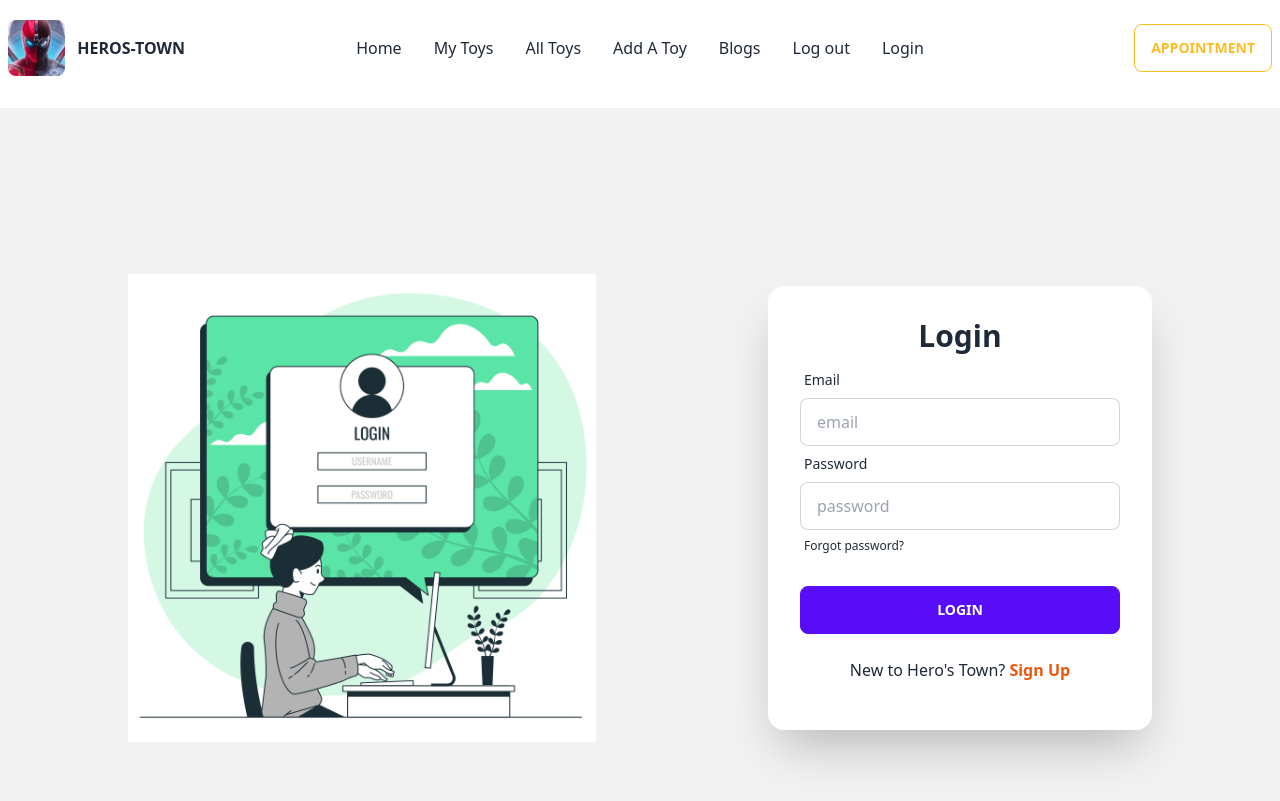
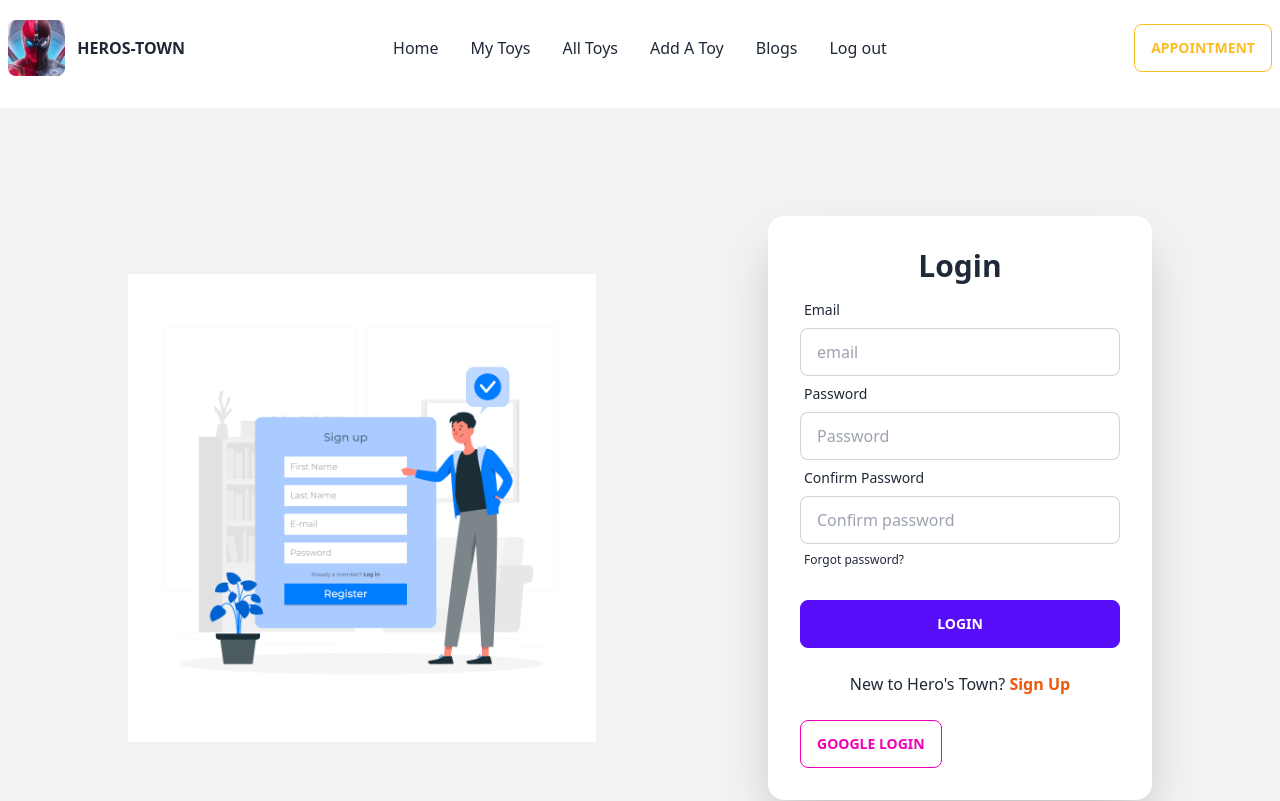
Before and after one commit to Rimon0000/toy-store-client, a React (Vite) app: page /login in a window 1280 px wide. Shown: the top 801 px of the page. Built offline with nearby package versions, Linux system fonts and the light colour scheme.

Commit message:
email password and google auth done

```diff
--- a/src/Pages/Login/Login.jsx
+++ b/src/Pages/Login/Login.jsx
@@ -1,29 +1,89 @@
-import React from 'react';
+import React, { useContext, useState } from 'react';
 import login from "../../assets/login/login.jpg"
+import signUp from "../../assets/login/registration.jpg"
 import { Link } from 'react-router-dom';
+import { AuthContext } from '../../Providers/AuthProvider';
 
 const Login = () => {
+    const [success, setSuccess] = useState('')
+    const [error, setError] = useState('')
+    const {login,googleLogin} = useContext(AuthContext)
+
+    const handleLogin = (event) =>{
+        event.preventDefault()
+        const form = event.target
+        const email = form.email.value
+        const password = form.password.value
+        const confirm = form.confirm.value
+        console.log(email, password, confirm)
+
+        if(password != confirm){
+            setError('Your password and confirm password did not matched.')
+            return
+          }
+          else if(password.length < 6){
+            setError('please add at least 6 characters long')
+            return
+          }
+
+        login(email, password)
+        .then(result =>{
+            const loggedUser = result.user
+            console.log(loggedUser)
+            setSuccess('User Login successful.')
+            setError(' ')
+            form.reset()
+        })
+        .catch(error =>{
+            console.log(error)
+            setError(error.message)
+        })
+    }
+
+    const handleGoogleLogin = () =>{
+        googleLogin()
+        .then(result =>{
+          const loggedUser = result.user
+          console.log(loggedUser)
+          setSuccess('User Login successful.')
+          setError(' ')
+        //   navigate(from, { replace: true })
+
+        })
+        .catch(error =>{
+          console.log(error)
+          setError(error.message)
+        })
+    }
+
+
     return (
         <div className="hero min-h-screen bg-base-200">
         <div className="hero-content flex-col lg:flex-row">
-          <div className=" w-1/2">
-            <img className='w-3/4' src={login} alt="" />
+        <div className="w-1/2">
+            <img className='w-3/4' src={signUp} alt="" />
           </div>
           <div className="card flex-shrink-0 w-full max-w-sm shadow-2xl bg-base-100">
             <div className="card-body">
             <h1 className="text-3xl text-center font-bold">Login</h1>
-              <form>
+              <form onSubmit={handleLogin}>
                   <div className="form-control">
                     <label className="label">
                       <span className="label-text">Email</span>
                     </label>
-                    <input type="text" placeholder="email" name="email" className="input input-bordered" />
+                    <input type="text" placeholder="email" name="email" className="input input-bordered" required/>
                   </div>
                   <div className="form-control">
                     <label className="label">
                       <span className="label-text">Password</span>
                     </label>
-                    <input type="text" placeholder="password" name="password" className="input input-bordered" />
+                    <input type="text" placeholder="Password" name="password" className="input input-bordered" required/>
+                  </div>
+                  <div className="form-control">
+                    <label className="label">
+                      <span className="label-text">Confirm Password</span>
+                    </label>
+                    <input type="text" placeholder="Confirm password" name="confirm" className="input input-bordered" required/>
                     <label className="label">
                       <a href="#" className="label-text-alt link link-hover">Forgot password?</a>
                     </label>
@@ -31,8 +91,15 @@ const Login = () => {
                   <div className="form-control mt-6">
                     <input type="submit" className="btn btn-primary" value="Login" />
                   </div>
+                  <div>
+                  <p className='text-orange-700'>{success}</p>
+                  <p className='text-lime-500'>{error}</p>
+                  </div>
               </form>
               <p className="my-4 text-center">New to Hero's Town? <Link className="text-orange-600 font-bold" to="/registration">Sign Up</Link></p>
+              <div>
+              <Link><button onClick={handleGoogleLogin} className="btn btn-outline btn-secondary">Google Login</button></Link>
+            </div>
             </div>
           </div>
         </div>
--- a/src/Pages/Shared/Navbar/Navbar.jsx
+++ b/src/Pages/Shared/Navbar/Navbar.jsx
@@ -1,8 +1,20 @@
-import React from 'react';
+import React, { useContext } from 'react';
 import { Link } from 'react-router-dom';
 import logo from "../../../assets/logo.jpg"
+import { AuthContext } from '../../../Providers/AuthProvider';
 
 const Navbar = () => {
+  const {user, logOut} = useContext(AuthContext)
+
+   //sign out
+   const handleLogOut = () =>{
+    logOut()
+    .then( () =>{
+    })
+    .catch(error =>{
+        console.log(error)
+    })
+}
 
   const navItems = <>
   <li><Link to="/">Home</Link></li>
@@ -12,8 +24,10 @@ const Navbar = () => {
   <li><Link to="/blog">Blogs</Link></li>
 
 
-   <li><button>Log out</button></li>
-   <li><Link to="/login">Login</Link></li>
+   { user ?
+   <li><Link to="/login">Login</Link></li> :
+    <li onClick={handleLogOut}><button>Log out</button></li>
+   }
    </>
 
   return (
--- a/src/Providers/AuthProvider.jsx
+++ b/src/Providers/AuthProvider.jsx
@@ -1,8 +1,9 @@
 import React, { createContext, useState } from 'react';
-import { createUserWithEmailAndPassword, getAuth } from "firebase/auth";
+import { GoogleAuthProvider, createUserWithEmailAndPassword, getAuth, signInWithEmailAndPassword, signInWithPopup, signOut } from "firebase/auth";
 import app from '../firebase/firebase.config';
 
 const auth = getAuth(app);
+const googleProvider = new GoogleAuthProvider()
 export const AuthContext = createContext()
 
 
@@ -17,10 +18,28 @@ const AuthProvider = ({children}) => {
         return createUserWithEmailAndPassword(auth, email, password)
     }
 
+    //login
+    const login = (email, password) =>{
+        return signInWithEmailAndPassword(auth, email, password)
+    }
+
+    //sign out
+    const logOut = () =>{
+        return signOut(auth)
+    }
+
+    //google login
+    const googleLogin = () =>{
+        return signInWithPopup(auth, googleProvider)
+     }
+
     const authInfo = {
         user,
         loading,
         createUser,
+        login,
+        googleLogin,
+        logOut
     }
 
     return (
```
